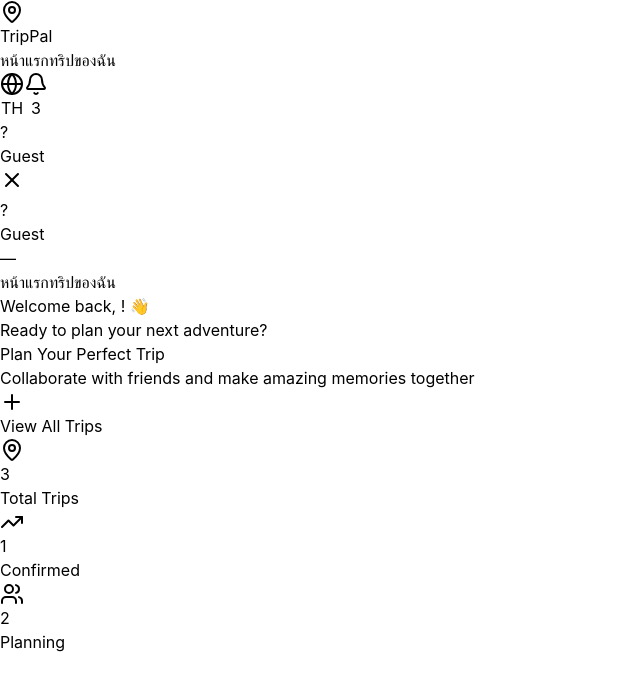
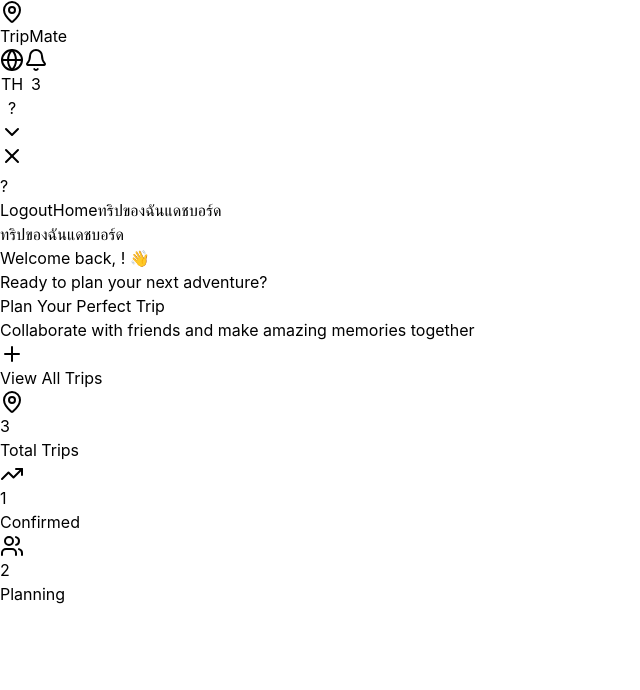
Before and after one commit to narephat6509650369/my-tripmate-wepapp, a React (Vite) app in the folder frontend/: page /HomePage in a window 1280 px wide. Both pictures are taken after a click on the button 12 px from the left and 180 px from the top of the page. Shown: the top 690 px of the page, without its empty margins (0-640 px from the left). Built offline with nearby package versions, Linux system fonts and the light colour scheme; no server answers.

Commit message:
change-btn-logout

```diff
--- a/frontend/src/components/layout/Header.tsx
+++ b/frontend/src/components/layout/Header.tsx
@@ -1,5 +1,5 @@
 import React, { useState } from 'react';
-import { MapPin, Bell, LogOut, Menu, X, Globe } from 'lucide-react';
+import { MapPin, Bell, Menu, X, Globe, ChevronDown, LogOut } from 'lucide-react';
 import { useNavigate } from 'react-router-dom';
 import { useAuth } from '../../contexts/AuthContext';
 import { useLanguage } from '../../contexts/LanguageContext';
@@ -8,163 +8,173 @@
 export const Header: React.FC = () => {
   const navigate = useNavigate();
   const { user, logout } = useAuth();
-  const { language, setLanguage, t } = useLanguage();
+  const { language, setLanguage } = useLanguage();
+
   const [mobileMenuOpen, setMobileMenuOpen] = useState(false);
   const [notificationOpen, setNotificationOpen] = useState(false);
+  const [profileMenuOpen, setProfileMenuOpen] = useState(false);
+  const [activeTab, setActiveTab] = useState('upcoming');
 
   const handleLogout = () => {
+    console.log("Logout clicked");
     logout();
-    navigate('/login');
+    console.log("User logged out:", user);
+    navigate('/');
+    console.log("Navigated to /");
     setMobileMenuOpen(false);
   };
 
   const toggleLanguage = () => {
+    console.log("Language toggled");
     setLanguage(language === 'th' ? 'en' : 'th');
+  };
+
+  const handleTabClick = (tab: string, path: string) => {
+    console.log("Sub-tab clicked:", tab);
+    setActiveTab(tab);
+    navigate(path);
   };
 
   const userInitial = user?.name?.charAt(0)?.toUpperCase() ?? "?";
 
   return (
     <>
+      {/* ---------- HEADER ---------- */}
       <header className="bg-white shadow-md sticky top-0 z-40">
-        <div className="max-w-7xl mx-auto px-4 py-4 flex items-center justify-between">
+        <div className="max-w-7xl mx-auto px-4 py-4 flex items-center justify-between relative">
+          {/* Center Logo */}
           <div
-            className="flex items-center gap-3 cursor-pointer"
-            onClick={() => {
-              navigate('/');
-              setMobileMenuOpen(false);
-            }}
+            className="absolute left-1/2 -translate-x-1/2 flex items-center gap-2 cursor-pointer"
+            onClick={() => navigate('/')}
           >
             <div className="w-10 h-10 bg-gradient-to-br from-blue-500 to-indigo-600 rounded-lg flex items-center justify-center">
               <MapPin className="w-6 h-6 text-white" />
             </div>
-            <h1 className="text-2xl font-bold text-gray-800">TripPal</h1>
+            <h1 className="text-2xl font-bold text-gray-800">TripMate</h1>
           </div>
 
-          {/* Desktop Navigation */}
-          <nav className="hidden md:flex items-center gap-6">
-            <button
-              onClick={() => navigate('/')}
-              className="text-gray-700 hover:text-blue-600 font-medium transition-colors"
-            >
-              {t('nav.home')}
-            </button>
-            <button
-              onClick={() => navigate('/trips')}
-              className="text-gray-700 hover:text-blue-600 font-medium transition-colors"
-            >
-              {t('nav.trips')}
-            </button>
-          </nav>
-
-          <div className="flex items-center gap-2">
-            {/* Language Toggle */}
+          {/* Right Icons */}
+          <div className="flex items-center gap-3 ml-auto">
+            {/* Language Switch */}
             <button
               onClick={toggleLanguage}
               className="flex items-center gap-1 p-2 hover:bg-gray-100 rounded-full transition-colors"
-              title={language === 'th' ? 'Switch to English' : 'เปลี่ยนเป็นภาษาไทย'}
             >
               <Globe className="w-5 h-5 text-gray-600" />
-              <span className="text-xs font-medium text-gray-600">
-                {language.toUpperCase()}
-              </span>
+              <span className="text-xs font-medium text-gray-600">{language.toUpperCase()}</span>
             </button>
 
             {/* Notifications */}
             <button
-              onClick={() => setNotificationOpen(true)}
+              onClick={() => { setNotificationOpen(true); console.log("Notification clicked"); }}
               className="relative p-2 hover:bg-gray-100 rounded-full transition-colors"
             >
               <Bell className="w-5 h-5 text-gray-600" />
-              <span className="absolute top-0 right-0 w-5 h-5 bg-red-500 text-white text-xs rounded-full flex items-center justify-center">
+              <span className="absolute top-0 right-0 w-4 h-4 bg-red-500 text-white text-xs rounded-full flex items-center justify-center">
                 3
               </span>
             </button>
 
-            {/* User Info (Desktop) */}
-            <div className="hidden md:flex items-center gap-2">
+            {/* Profile Menu */}
+            <div className="relative hidden md:block">
+              <button
+                onClick={() => setProfileMenuOpen(!profileMenuOpen)}
+                className="flex items-center gap-2 p-2 hover:bg-gray-100 rounded-full"
+              >
                 <div className="w-8 h-8 bg-blue-500 rounded-full flex items-center justify-center text-white font-semibold">
                   {userInitial}
                 </div>
-              <span className="text-sm font-medium text-gray-700">
-                {user?.name ?? "Guest"}
-              </span>
-            </div>
+                <ChevronDown className="w-4 h-4 text-gray-600" />
+              </button>
 
-            {/* Logout (Desktop) */}
-            {user && (
+              {profileMenuOpen && (
+                <div className="absolute right-0 mt-2 w-40 bg-white shadow-lg rounded-lg border py-2">
                   <button
                     onClick={handleLogout}
-                className="hidden md:block p-2 hover:bg-gray-100 rounded-full transition-colors"
-                title="Logout"
+                    className="flex items-center gap-2 px-4 py-2 text-gray-700 hover:bg-gray-100 w-full text-left"
                   >
-                <LogOut className="w-5 h-5 text-gray-600" />
+                    <LogOut className="w-4 h-4" />
+                    Logout
                   </button>
+                </div>
               )}
+            </div>
 
             {/* Mobile Menu Button */}
             <button
               onClick={() => setMobileMenuOpen(!mobileMenuOpen)}
-              className="md:hidden p-2 hover:bg-gray-100 rounded-full transition-colors"
+              className="md:hidden p-2 hover:bg-gray-100 rounded-full"
             >
-              {mobileMenuOpen ? (
-                <X className="w-6 h-6 text-gray-600" />
-              ) : (
-                <Menu className="w-6 h-6 text-gray-600" />
-              )}
+              {mobileMenuOpen ? <X /> : <Menu />}
             </button>
           </div>
         </div>
 
-        {/* Mobile Menu */}
+        {/* ---------- Mobile Menu ---------- */}
         {mobileMenuOpen && (
           <div className="md:hidden border-t bg-white">
             <nav className="px-4 py-4 space-y-2">
-              {/* User Info */}
               <div className="flex items-center gap-3 pb-4 border-b">
                 <div className="w-10 h-10 bg-blue-500 rounded-full flex items-center justify-center text-white font-semibold">
                   {userInitial}
                 </div>
                 <div>
-                  <div className="font-medium text-gray-800">{user?.name ?? "Guest"}</div>
-                  <div className="text-sm text-gray-600">{user?.email ?? "—"}</div>
+                  <div className="font-medium text-gray-800">{user?.name}</div>
+                  <div className="text-sm text-gray-600">{user?.email}</div>
                 </div>
               </div>
 
               <button
-                onClick={() => {
-                  navigate('/');
-                  setMobileMenuOpen(false);
-                }}
-                className="block w-full text-left px-4 py-2 text-gray-700 hover:bg-gray-100 rounded-lg transition-colors"
+                onClick={handleLogout}
+                className="block w-full text-left px-4 py-2 text-red-600 hover:bg-gray-100 rounded-lg"
               >
-                {t('nav.home')}
+                Logout
               </button>
 
               <button
-                onClick={() => {
-                  navigate('/trips');
-                  setMobileMenuOpen(false);
-                }}
-                className="block w-full text-left px-4 py-2 text-gray-700 hover:bg-gray-100 rounded-lg transition-colors"
+                onClick={() => { navigate('/'); setMobileMenuOpen(false); console.log("Mobile Home clicked"); }}
+                className="block w-full text-left px-4 py-2 text-gray-700 hover:bg-gray-100 rounded-lg"
               >
-                {t('nav.trips')}
+                Home
               </button>
 
-              {user && (
+              {/* ---------- Mobile Sub-tabs ---------- */}
+              {['upcoming','past'].map(tab => (
                 <button
-                  onClick={handleLogout}
-                  className="block w-full text-left px-4 py-2 text-red-600 hover:bg-gray-100 rounded-lg transition-colors"
+                  key={tab}
+                  onClick={() => { handleTabClick(tab, `/trips/${tab}`); setMobileMenuOpen(false); }}
+                  className={`block w-full text-left px-4 py-2 rounded-lg transition-colors ${
+                    activeTab === tab ? 'text-blue-600 font-medium' : 'text-gray-700 hover:text-blue-600'
+                  }`}
                 >
-                  Logout
+                  {tab === 'upcoming' ? 'ทริปของฉัน' : 'แดชบอร์ด'}
                 </button>
-              )}
+              ))}
             </nav>
           </div>
         )}
       </header>
 
-      {/* Notification Panel */}
+      {/* ---------- Sub-tabs (Desktop) ---------- */}
+      <nav className="bg-white shadow-sm sticky top-16 z-30 hidden md:flex">
+        <div className="max-w-7xl mx-auto px-4 flex items-center gap-4 h-12">
+          {['upcoming','past'].map(tab => (
+            <button
+              key={tab}
+              onClick={() => handleTabClick(tab, `/trips/${tab}`)}
+              className={`px-3 py-1 border-b-2 transition-colors ${
+                activeTab === tab
+                  ? 'border-blue-500 text-blue-600 font-medium'
+                  : 'border-transparent text-gray-800 hover:text-blue-600'
+              }`}
+            >
+              {tab === 'upcoming' ? 'ทริปของฉัน' : 'แดชบอร์ด'}
+            </button>
+          ))}
+        </div>
+      </nav>
+
+      {/* Notifications */}
       <NotificationPanel
         isOpen={notificationOpen}
         onClose={() => setNotificationOpen(false)}
```
Lines whose indentation alone changed are shown as unchanged.
